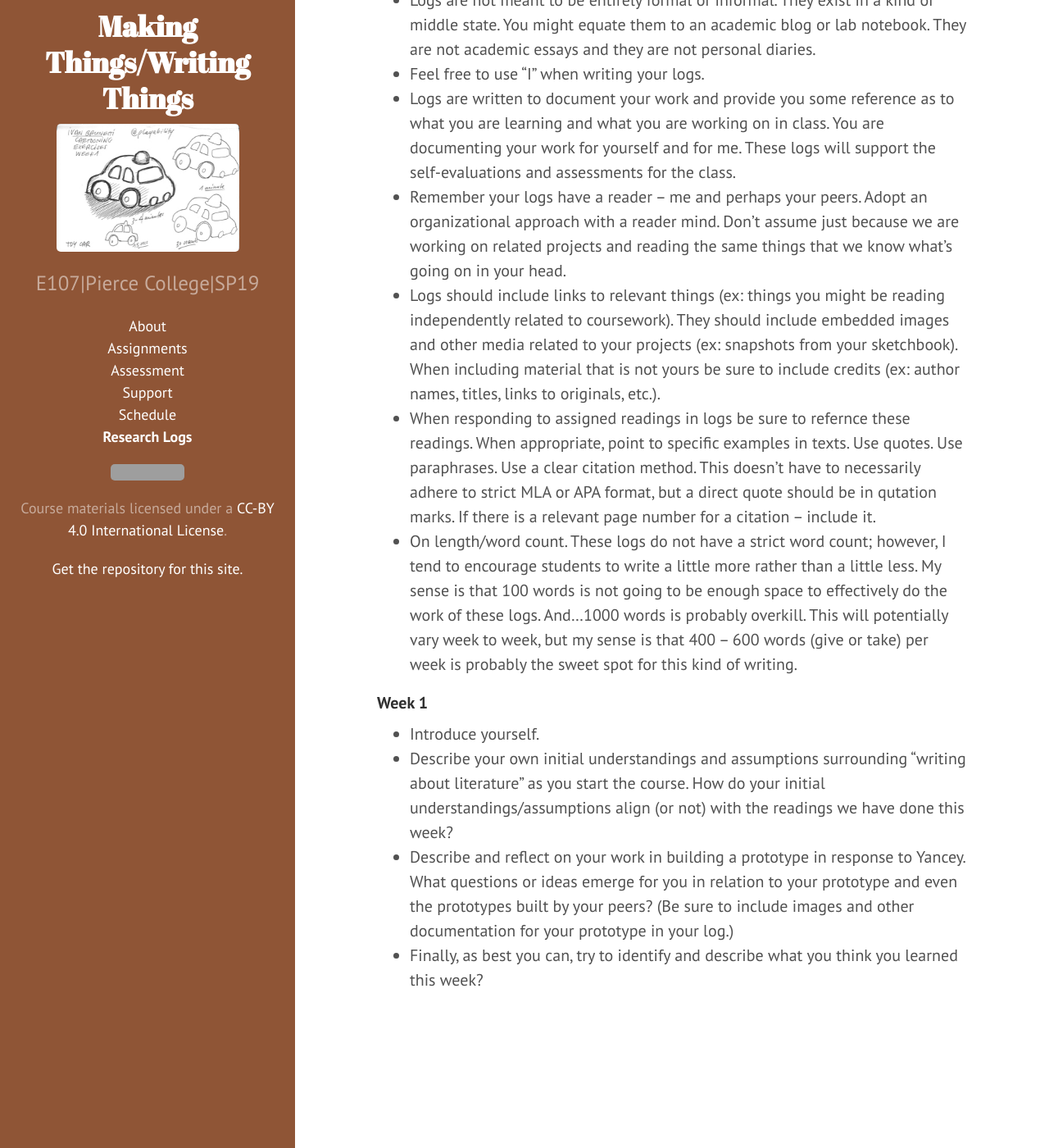
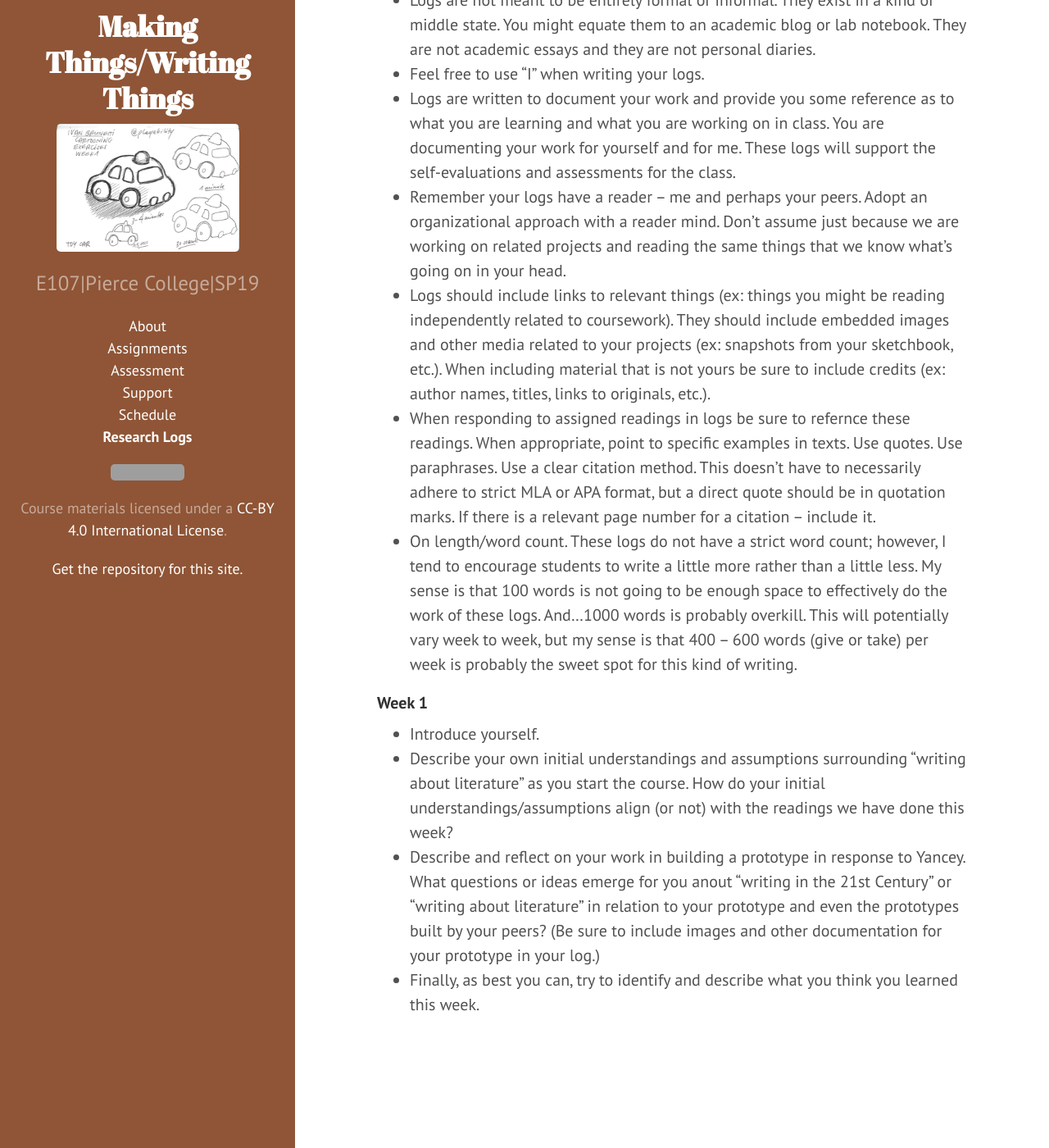
Before and after one commit to jloan/e107v2, a Jekyll site: the page built from 05logprompts.md, in a window 1280 px wide and 1400 px high, scrolled down 200 px. Shown: the whole window at 82% size. Built offline with Jekyll 4.4.1, drawn with Linux system fonts in a browser that asks for light colours; grey boxes are pictures that could not be loaded.

Commit message:
Update 05logprompts.md

```diff
--- a/05logprompts.md
+++ b/05logprompts.md
@@ -10,13 +10,13 @@ permalink: /logs/
 * Feel free to use "I" when writing your logs.
 * Logs are written to document your work and provide you some reference as to what you are learning and what you are working on in class. You are documenting your work for yourself and for me. These logs will support the self-evaluations and assessments for the class.
 * Remember your logs have a reader -- me and perhaps your peers. Adopt an organizational approach with a reader mind. Don't assume just because we are working on related projects and reading the same things that we know what's going on in your head.
-* Logs should include links to relevant things (ex: things you might be reading independently related to coursework). They should include embedded images and other media related to your projects (ex: snapshots from your sketchbook). When including material that is not yours be sure to include credits (ex: author names, titles, links to originals, etc.).
-* When responding to assigned readings in logs be sure to refernce these readings. When appropriate, point to specific examples in texts. Use quotes. Use paraphrases. Use a clear citation method. This doesn't have to necessarily adhere to strict MLA or APA format, but a direct quote should be in qutation marks. If there is a relevant page number for a citation -- include it.
+* Logs should include links to relevant things (ex: things you might be reading independently related to coursework). They should include embedded images and other media related to your projects (ex: snapshots from your sketchbook, etc.). When including material that is not yours be sure to include credits (ex: author names, titles, links to originals, etc.).
+* When responding to assigned readings in logs be sure to refernce these readings. When appropriate, point to specific examples in texts. Use quotes. Use paraphrases. Use a clear citation method. This doesn't have to necessarily adhere to strict MLA or APA format, but a direct quote should be in quotation marks. If there is a relevant page number for a citation -- include it.
 * On length/word count. These logs do not have a strict word count; however, I tend to encourage students to write a little more rather than a little less. My sense is that 100 words is not going to be enough space to effectively do the work of these logs. And...1000 words is probably overkill. This will potentially vary week to week, but my sense is that 400 -- 600  words (give or take) per week is probably the sweet spot for this kind of writing.
 
 #### Week 1
 
 * Introduce yourself.
 * Describe your own initial understandings and assumptions surrounding "writing about literature" as you start the course. How do your initial understandings/assumptions align (or not) with the readings we have done this week?
-* Describe and reflect on your work in building a prototype in response to Yancey. What questions or ideas emerge for you in relation to your prototype and even the prototypes built by your peers? (Be sure to include images and other documentation for your prototype in your log.)
-* Finally, as best you can, try to identify and describe what you think you learned this week?
+* Describe and reflect on your work in building a prototype in response to Yancey. What questions or ideas emerge for you anout "writing in the 21st Century" or "writing about literature" in relation to your prototype and even the prototypes built by your peers? (Be sure to include images and other documentation for your prototype in your log.)
+* Finally, as best you can, try to identify and describe what you think you learned this week.
```
